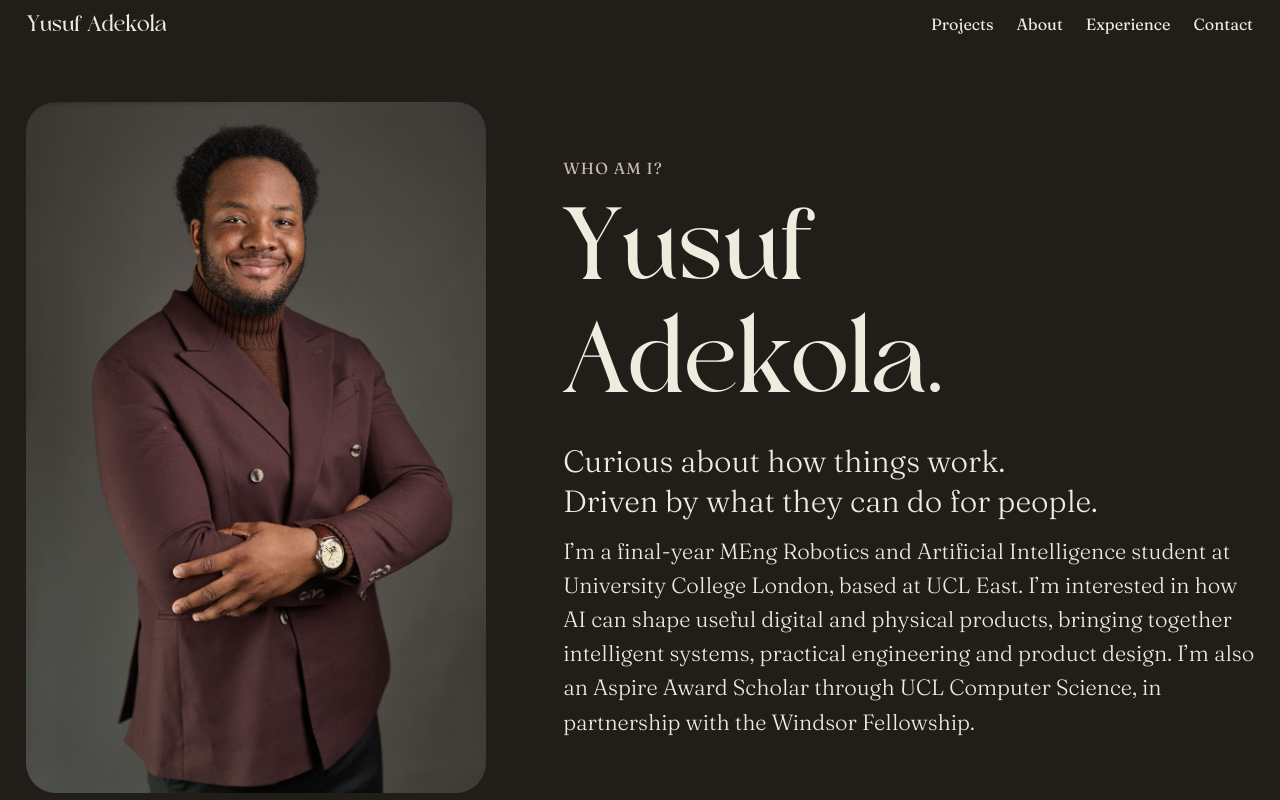
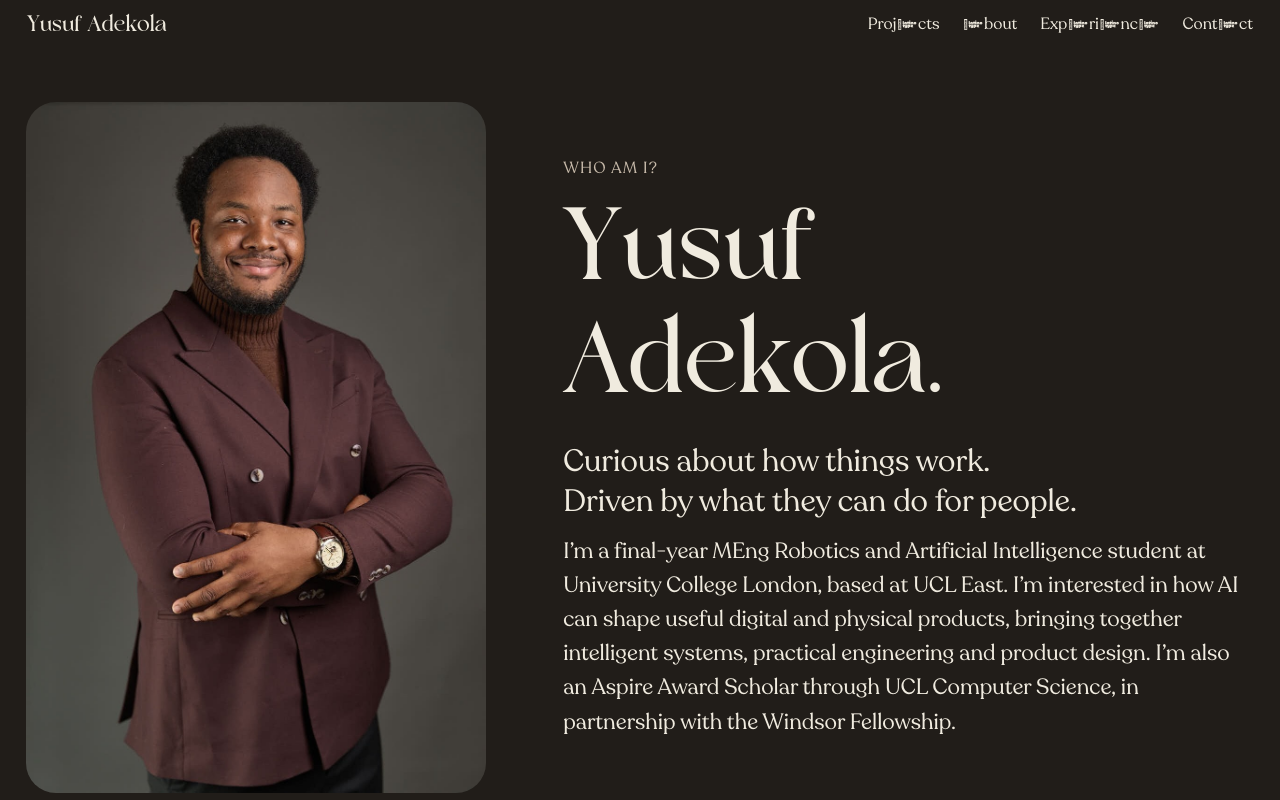
Before and after one commit to Mobolade0/portfolio, a Next.js app: page /about in a window 1280 px wide. Shown: the top 800 px of the page. Built offline with nearby package versions, Linux system fonts and the light colour scheme.

Commit message:
Restore Recoleta body font and disable fi/fl ligatures

```diff
--- a/app/globals.css
+++ b/app/globals.css
@@ -1,7 +1,13 @@
-@import url("https://fonts.googleapis.com/css2?family=Fraunces:wght@300;400;500&display=swap");
 @import "tailwindcss";
 
-/* Fraunces: OFL-licensed lightweight body typography, replacing watermarked Fraunces DEMO. */
+/* Recoleta body font. Keep normal f and i glyphs by disabling ligature substitution. */
+@font-face {
+  font-family: "Recoleta";
+  src: url("/fonts/Recoleta-Regular.woff2") format("woff2");
+  font-weight: 400;
+  font-style: normal;
+  font-display: swap;
+}
 @font-face {
 
   font-family: "Poynter Display";
@@ -45,8 +51,10 @@ body {
   margin: 0;
   background: var(--background);
   color: var(--foreground);
-  font-family: "Fraunces", Georgia, "Times New Roman", serif;
-  font-weight: 300;
+  font-family: "Recoleta", Georgia, "Times New Roman", serif;
+  font-weight: 400;
+  font-variant-ligatures: none;
+  font-feature-settings: "liga" 0, "clig" 0, "dlig" 0;
   font-size: 1rem;
   line-height: 1.6;
 
@@ -973,7 +981,7 @@ select {
 .image-note,
 .work-bottom {
 
-  font-family: "Fraunces", Georgia, "Times New Roman", serif;
+  font-family: "Recoleta", Georgia, "Times New Roman", serif;
 
 }
 
@@ -1012,7 +1020,7 @@ h1, h2, h3,
   font-variant-ligatures: normal;
   line-height: 1.15;
 }
-.eyebrow { font-family: "Fraunces", Georgia, "Times New Roman", serif; }
+.eyebrow { font-family: "Recoleta", Georgia, "Times New Roman", serif; }
 html { scroll-padding-top: 5rem; }
 
 /* Full-width fixed navigation and an evenly filled project column. */
@@ -1256,14 +1264,14 @@ html { scroll-padding-top: 5rem; }
 }
 
 
-/* Readable Fraunces body text with Askino display headings. */
+/* Readable Recoleta body text with Askino display headings. */
 body { font-size: clamp(1.125rem, 1.25vw, 1.5rem); }
 .identity h1 { font-feature-settings: "ss01" 1; }
 .eyebrow, .image-note, .footer-note, .contact-pending small { font-size: 1rem; }
 .profile-body, .project-summary, .project-role { font-size: clamp(1.125rem, 1.25vw, 1.5rem); }
 .profile-body { max-width: 38rem; line-height: 1.45; }
 .profile-detail, .contact-links a, .contact-pending { font-size: 1.125rem; }
-.profile-detail { font-family: "Fraunces", Georgia, "Times New Roman", serif; }
+.profile-detail { font-family: "Recoleta", Georgia, "Times New Roman", serif; }
 .footer-note { margin-top: 12px; }
 .personal-footer { padding-top: 12px; }
 .portrait-space { height: clamp(90px, 14svh, 180px); }
@@ -1366,7 +1374,7 @@ body { font-size: clamp(1.125rem, 1.25vw, 1.5rem); }
 .home-navigation > :last-child { border-right: 0; }
 .home-navigation > a:hover { background: #51473d; color: #f3eee5; }
 .project-caption h3 { font-size: clamp(1.5rem, 1.7vw, 2rem); }
-.project-caption .project-summary { font-family: "Fraunces", Georgia, "Times New Roman", serif; font-size: clamp(1.0625rem, 1.15vw, 1.375rem); line-height: 1.55; margin-top: 0; }
+.project-caption .project-summary { font-family: "Recoleta", Georgia, "Times New Roman", serif; font-size: clamp(1.0625rem, 1.15vw, 1.375rem); line-height: 1.55; margin-top: 0; }
 
 /* Named tabs and a native horizontal swipe/scroll area. */
 .profile-tabs { display: flex; gap: 6px; margin-bottom: 12px; }
@@ -1550,7 +1558,7 @@ body { font-size: clamp(1.125rem, 1.25vw, 1.5rem); }
 .home-navigation { display: flex; align-items: center; justify-content: flex-end; padding: 0 30px; background: var(--background); border: 0; }
 .home-navigation-links { display: flex; align-items: center; justify-content: flex-end; gap: clamp(20px, 2vw, 36px); }
 .home-navigation .home-navigation-links > a,
-.home-navigation .home-navigation-links > button { display: inline-flex; align-items: center; justify-content: center; width: auto; height: auto; min-height: 44px; padding: 4px 0; border: 0; border-radius: 0; background: transparent; color: var(--foreground); font-family: "Fraunces", Georgia, "Times New Roman", serif; font-size: clamp(1.125rem, 1.2vw, 1.375rem); font-weight: 400; line-height: 1.2; text-decoration: none; }
+.home-navigation .home-navigation-links > button { display: inline-flex; align-items: center; justify-content: center; width: auto; height: auto; min-height: 44px; padding: 4px 0; border: 0; border-radius: 0; background: transparent; color: var(--foreground); font-family: "Recoleta", Georgia, "Times New Roman", serif; font-size: clamp(1.125rem, 1.2vw, 1.375rem); font-weight: 400; line-height: 1.2; text-decoration: none; }
 .home-navigation .home-navigation-links > a:hover,
 .home-navigation .home-navigation-links > button:hover { background: transparent; color: var(--foreground); text-decoration: underline; text-underline-offset: 5px; }
 .home-navigation .home-menu-toggle { display: none; width: 44px; height: 44px; padding: 0; border: 0; border-radius: 8px; background: transparent; color: var(--foreground); }
@@ -1964,7 +1972,7 @@ body { font-size: clamp(1.125rem, 1.25vw, 1.5rem); }
   .image-note,
   .work-bottom,
   .project-summary {
-    font-family: "Fraunces", Georgia, "Times New Roman", serif;
+    font-family: "Recoleta", Georgia, "Times New Roman", serif;
   }
 
   .desktop-project-note-marker,
@@ -2193,7 +2201,7 @@ body { font-size: clamp(1.125rem, 1.25vw, 1.5rem); }
 }
 
 
-/* Askino is used for display text; Fraunces remains the body font. */
+/* Askino is used for display text; Recoleta remains the body font. */
 @font-face {
   font-family: "Askino";
   src: url("/fonts/Askino-Regular.woff2") format("woff2");
@@ -2201,3 +2209,11 @@ body { font-size: clamp(1.125rem, 1.25vw, 1.5rem); }
   font-style: normal;
   font-display: swap;
 }
+
+/* Recoleta DEMO includes a nonstandard glyph for fi/fl ligatures.
+   Disable automatic ligatures site-wide so source characters are displayed separately.
+   This leaves the font file unchanged and preserves the words as typed. */
+html, body {
+  font-variant-ligatures: none;
+  font-feature-settings: "liga" 0, "clig" 0, "dlig" 0;
+}
```
Also changed, not shown: public/fonts/Recoleta-Regular.woff2 (added).
